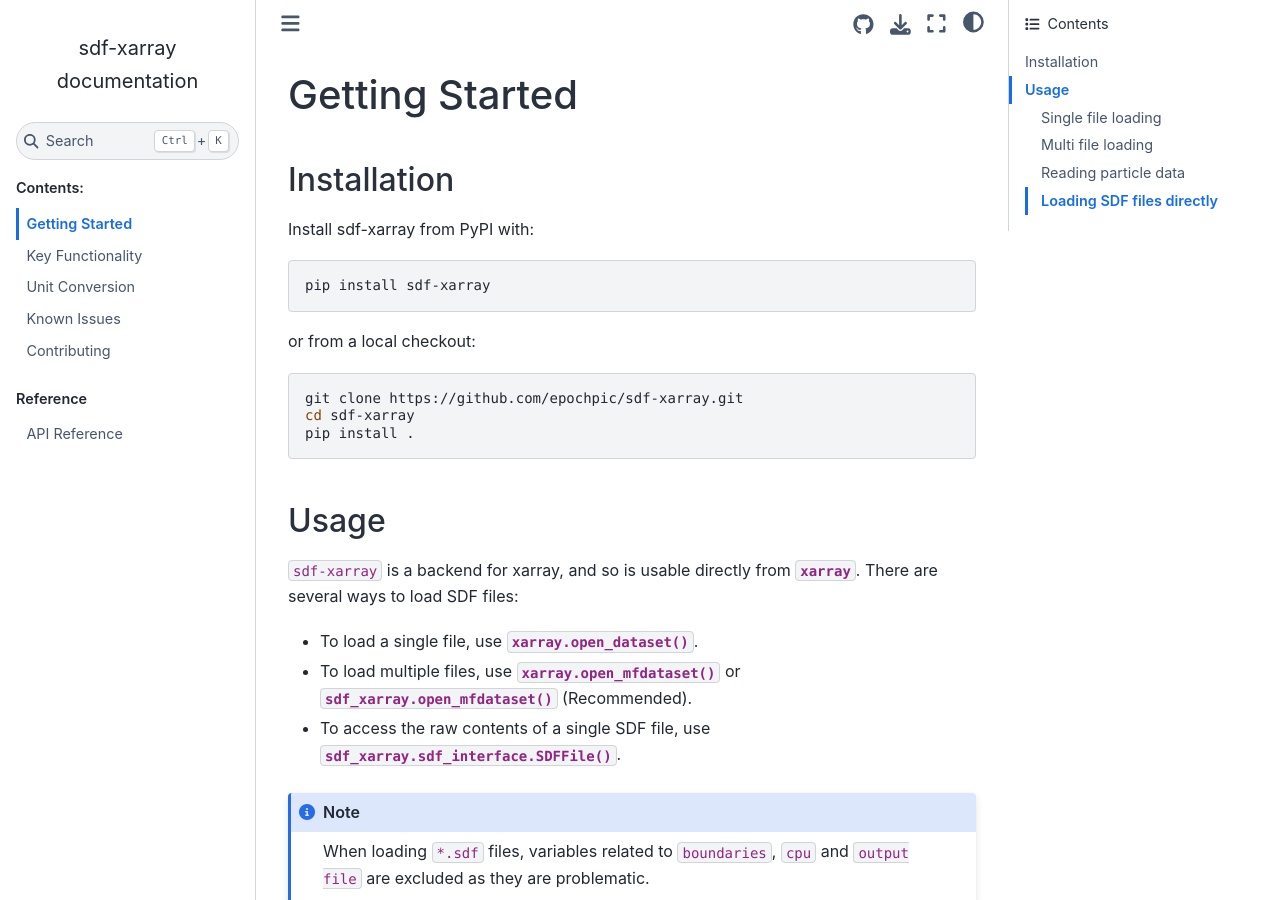
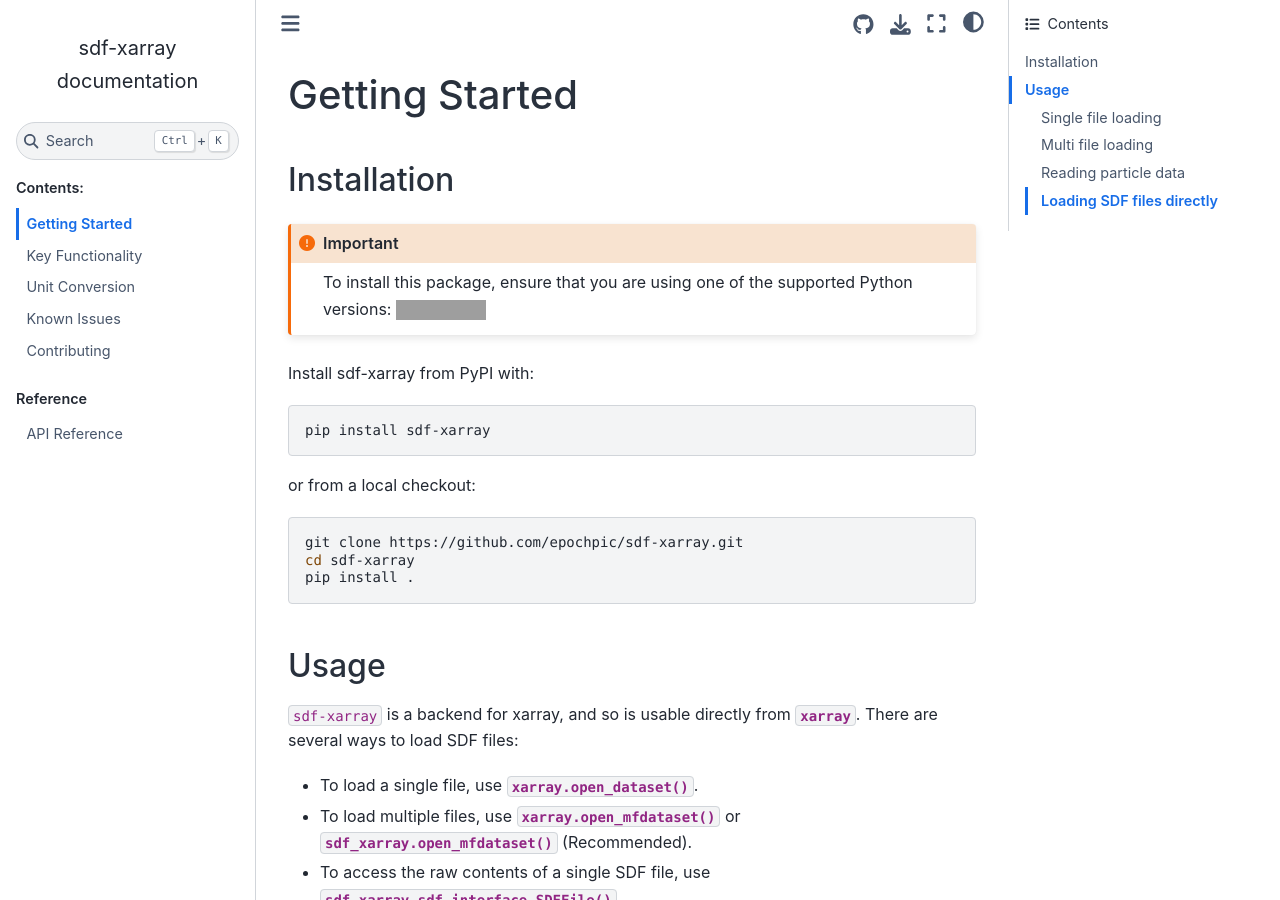
Before and after one commit to PlasmaFAIR/sdf-xarray, a Sphinx documentation site: the page built from docs/getting_started.rst, in a window 1280 px wide and 900 px high. Built offline with Sphinx 7.4.7 and the Sphinx Book theme 1.1.4, drawn with Linux system fonts in a browser that asks for light colours; grey boxes are pictures that could not be loaded.

Commit message:
Add python version note to docs

```diff
--- a/docs/getting_started.rst
+++ b/docs/getting_started.rst
@@ -6,6 +6,15 @@
 
 Installation
 ------------
+
+.. |python_versions_pypi| image:: https://img.shields.io/pypi/pyversions/sdf-xarray.svg
+   :alt: Supported Python versions
+   :target: https://pypi.org/project/sdf-xarray/
+
+.. important::
+
+   To install this package, ensure that you are using one of the supported Python
+   versions: |python_versions_pypi|
 
 Install sdf-xarray from PyPI with:
 
```
